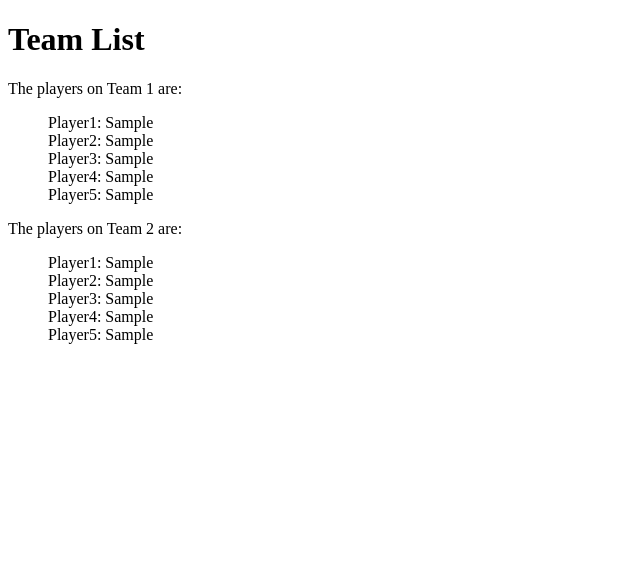
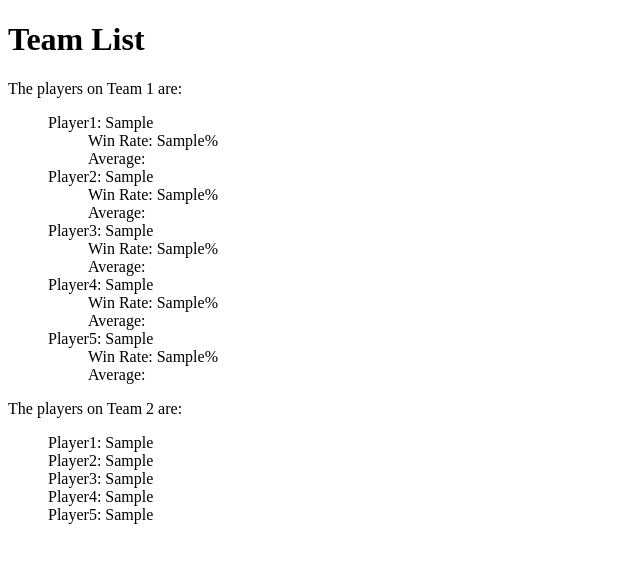
Before and after one commit to mled-v/faceit-displayer, a Flask app: template templates/match.html in a window 1280 px wide. Shown: the top 563 px of the page, without its empty margins (0-640 px from the left). Run offline with Flask 3, Linux system fonts and the light colour scheme; the template is opened without the code that fills it: most values are stand-ins (such as "Sample title", 1, 10 or a date in 2020).

Commit message:
added player winrate

```diff
--- a/main.py
+++ b/main.py
@@ -18,8 +18,18 @@ def add():
     team1_nickname = api_connection.team1_nicknames(match_id)
     team2_nickname = api_connection.team2_nicknames(match_id)
 
+    team1_winrate = {}
 
-    return render_template('match.html', team1 = team1_nickname, team2 = team2_nickname)
+    for nickname in team1_nickname:
+        id = api_connection.get_player_id_and_rank(nickname)
+        player_id = id['id']
+        team1_winrate[nickname] = api_connection.win_rate_overall(player_id)
+
+
+
+    return render_template('match.html', team1 = team1_nickname, team2 = team2_nickname,
+        team1_winrate = team1_winrate)
+
 
 if __name__ == '__main__':
     app.run(debug=True)
--- a/templates/api_connection.py
+++ b/templates/api_connection.py
@@ -3,9 +3,31 @@ import requests
 key = "fde1c0a3-1e2c-4c2e-a982-8d851b6c43d9"
 match_id = "1-1c9a7df8-73b7-4796-b86f-7e42da3f3d2d"
 
+nick_name = "david-deagle"
+
 # response = requests.get(
 #     'https://open.faceit.com/data/v4/matches/1-1c9a7df8-73b7-4796-b86f-7e42da3f3d2d',
 #     headers={'Authorization': 'Bearer fde1c0a3-1e2c-4c2e-a982-8d851b6c43d9'})
+
+# player id
+# 3137eb0b-7901-4783-9480-daced3aad07d
+
+
+def get_player_id_and_rank(nick_name):
+
+    response = requests.get(
+    'https://open.faceit.com/data/v4/players?nickname=' + nick_name + '&game=cs2',
+    headers={'Authorization': 'Bearer fde1c0a3-1e2c-4c2e-a982-8d851b6c43d9'})
+
+    json_data = response.json()
+
+    player = {}
+
+    player['id'] = json_data['player_id']
+    player['skill_level'] = json_data['games']['cs2']['skill_level']
+    player['elo'] = json_data['games']['cs2']['faceit_elo']
+
+    return player
 
 
 def team1_id(match_id):
--- a/templates/match.html
+++ b/templates/match.html
@@ -10,10 +10,34 @@
     <p>The players on Team 1 are:</p>
     <ul style="list-style-type:none;">
         <li>Player1: {{ team1[0] }}</li>
+            <ul style="list-style-type: none;">
+                <li>Win Rate: {{ team1_winrate[team1[0]]}}%</li>
+                <li>Average:  </li>
+
+            </ul>
         <li>Player2: {{ team1[1] }}</li>
+            <ul style="list-style-type: none;">
+                <li>Win Rate: {{ team1_winrate[team1[1]]}}%</li>
+                <li>Average:  </li>
+
+            </ul>
         <li>Player3: {{ team1[2] }}</li>
+            <ul style="list-style-type: none;">
+                <li>Win Rate: {{ team1_winrate[team1[2]]}}%</li>
+                <li>Average:  </li>
+
+            </ul>
         <li>Player4: {{ team1[3] }}</li>
+            <ul style="list-style-type: none;">
+                <li>Win Rate: {{ team1_winrate[team1[3]]}}%</li>
+                <li>Average:  </li>
+
+            </ul>
         <li>Player5: {{ team1[4] }}</li>
+            <ul style="list-style-type: none;">
+                <li>Win Rate: {{ team1_winrate[team1[4]]}}%</li>
+                <li>Average:  </li>
+            </ul>
       </ul>
     <p>The players on Team 2 are:</p>
     <ul style="list-style-type:none;">
```
